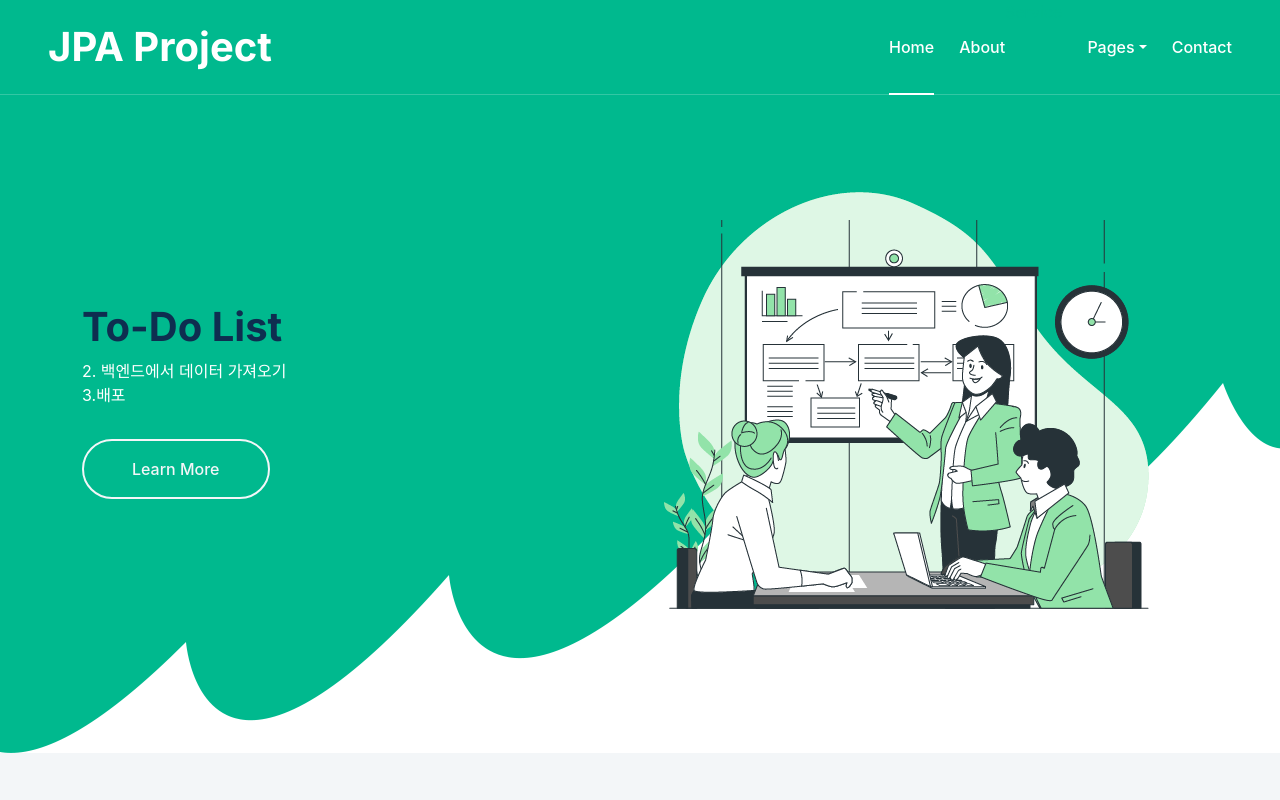
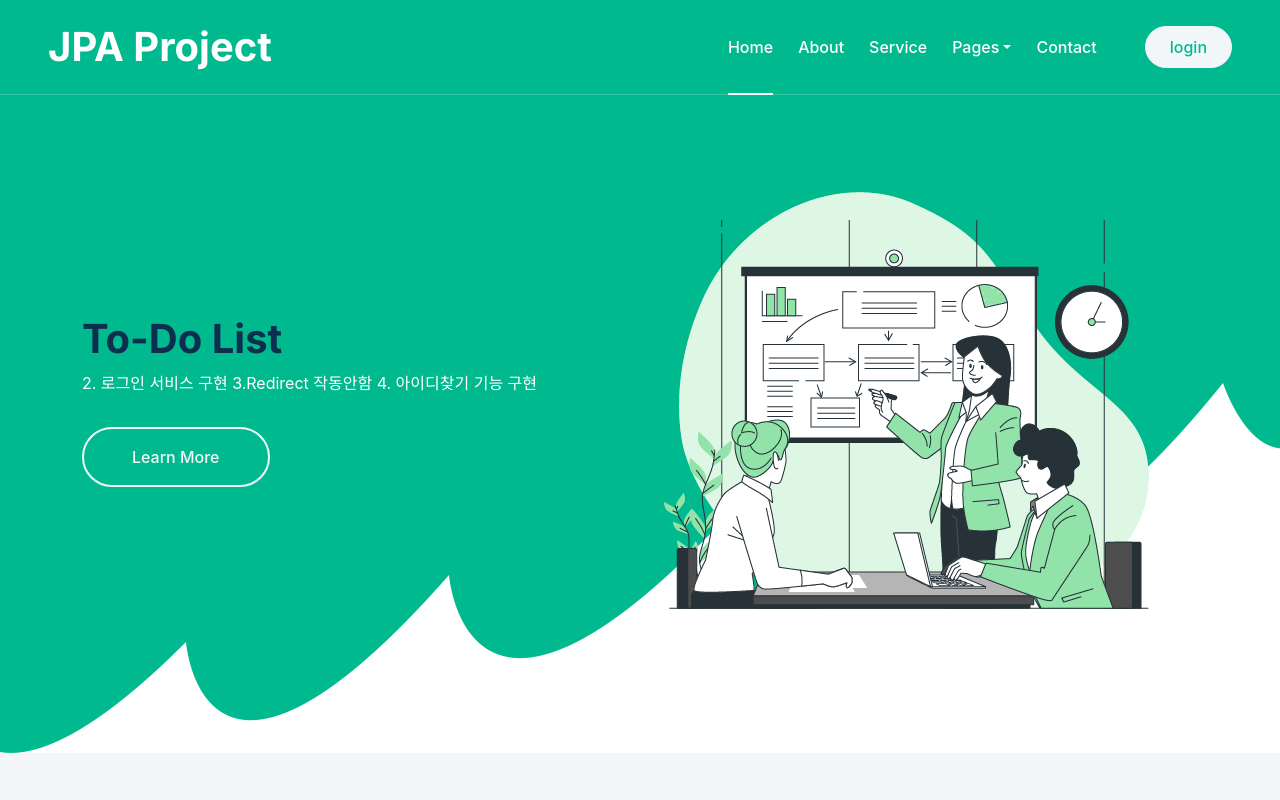
Before and after one commit to wonki9589/jpaProj, a React (Create React App) app in the folder src/main/reactfront/: page / in a window 1280 px wide. Shown: the top 800 px of the page. Built offline with nearby package versions, Linux system fonts and the light colour scheme.

Commit message:
edit controller redirect

```diff
--- a/src/main/reactfront/src/components/header.js
+++ b/src/main/reactfront/src/components/header.js
@@ -19,7 +19,7 @@ const header = () => {
                     <div className="navbar-nav ms-auto py-0">
                     <a href="index.html" className="nav-item nav-link active">Home</a>
                     <a href="about.html" className="nav-item nav-link">About</a>
-                    <a href="service.html" czlassName="nav-item nav-link">Service</a>
+                    <a href="service.html" className="nav-item nav-link">Service</a>
                     <div className="nav-item dropdown">
                         <a href="#" className="nav-link dropdown-toggle" data-bs-toggle="dropdown">Pages</a>
                         <div className="dropdown-menu m-0">
@@ -32,16 +32,20 @@ const header = () => {
                     </div>
                     <a href="contact.html" className="nav-item nav-link">Contact</a>
                     </div>
-                    {/* <BrowserRouter>
-                    <Link to="/api/login" className="btn btn-light rounded-pill text-primary py-2 px-4 ms-lg-5">login</Link>
-                    </BrowserRouter> */}
+
+                    <a href="/api/login" className="btn btn-light rounded-pill text-primary py-2 px-4 ms-lg-5">login</a>
+
                 </div>
                 </nav>
                 <div className="container-xxl bg-primary hero-header">
                 <div className="container">
                     <div className="row g-5 align-items-center">
                     <div className="col-lg-6 text-center text-lg-start"><h1>To-Do List</h1>
-                        <p className="text-white pb-3 animated zoomIn" > 2. 백엔드에서 데이터 가져오기 <br></br>3.배포</p>
+                        <p className="text-white pb-3 animated zoomIn" >
+                         2. 로그인 서비스 구현
+                         3.Redirect 작동안함
+                         4. 아이디찾기 기능 구현
+                         </p>
                         <a href className="btn btn-outline-light rounded-pill border-2 py-3 px-5 animated slideInRight">Learn More</a>
                     </div>
                     <div className="col-lg-6 text-center text-lg-start">
--- a/src/main/reactfront/src/pages/dataTest.js
+++ b/src/main/reactfront/src/pages/dataTest.js
@@ -1,12 +1,14 @@
 import React, { useState, useEffect } from 'react';
 import axios from 'axios';
+import API from '../api.js'
 
 function DataTest() {
   const[data,setData] = useState('');
 
   useEffect(() => { // 컴포넌트가 마운트 될 때 실행
 
-           axios.get('/api/test')
+           API
+           .get('/member/new')
            .then(response => setData(response.data))
            .catch(error => console.log(error))
 
```
Also changed, not shown: 2 other files (tests, documents, lock files or other folders).
